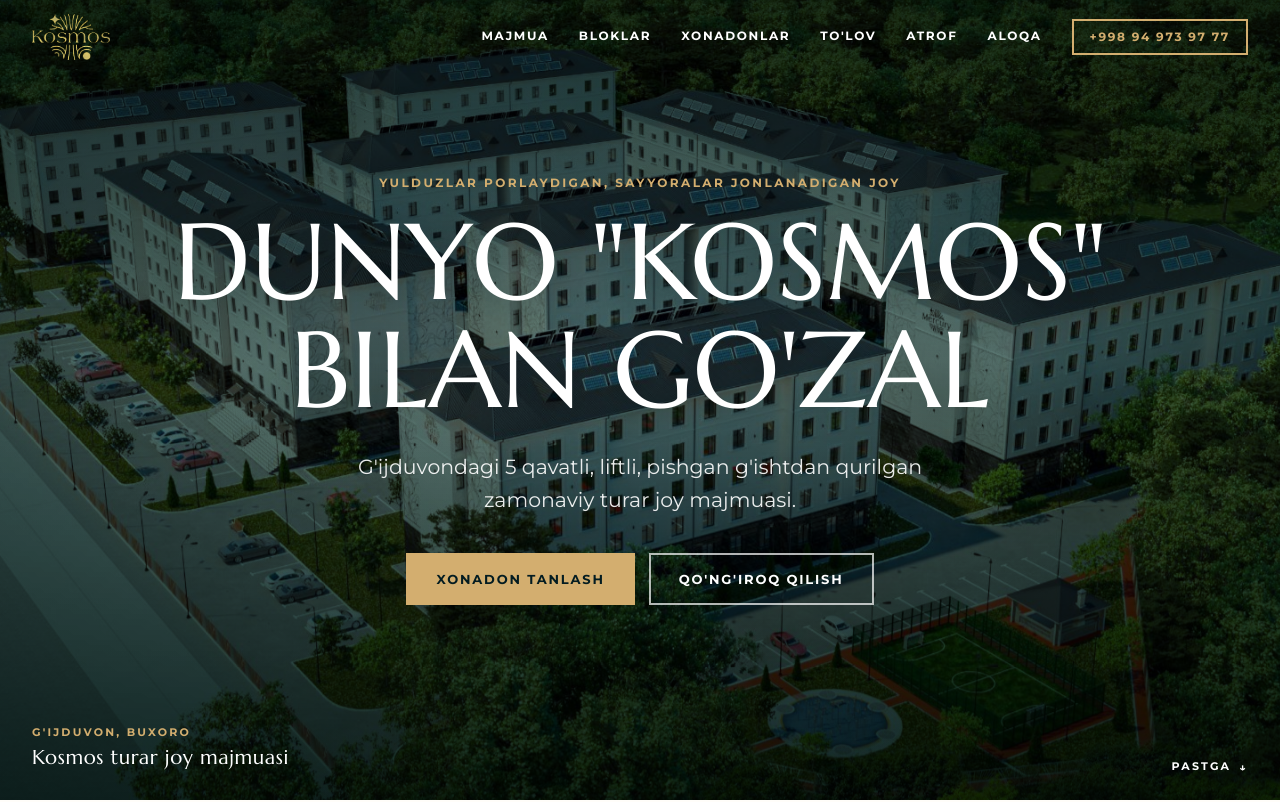
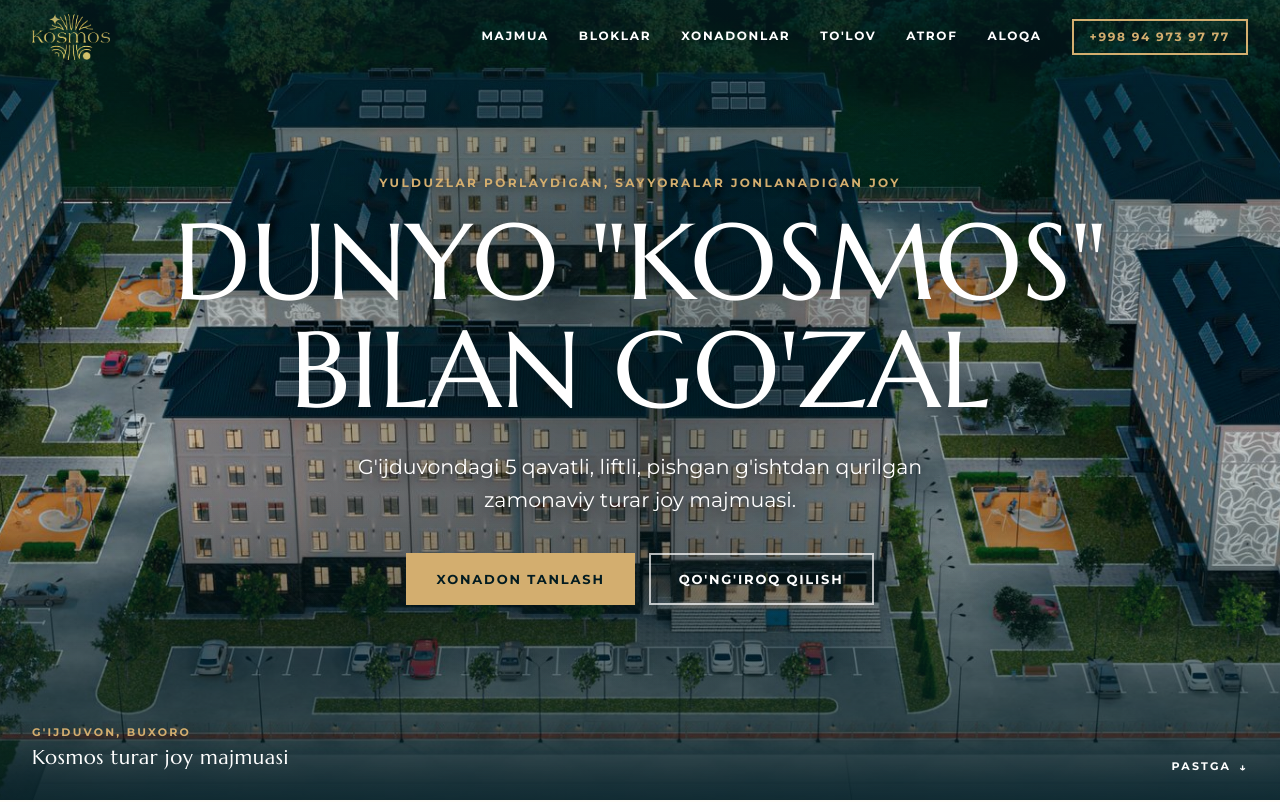
Before and after one commit to kosmostjm-boop/kosmos-sayt, a plain HTML site: page index.html in a window 1280 px wide. Shown: the top 802 px of the page. Drawn offline with Linux system fonts and the light colour scheme.

Commit message:
Add files via upload

```diff
--- a/index.html
+++ b/index.html
@@ -8,7 +8,7 @@
 <meta name="theme-color" content="#062F2B">
 <meta property="og:title" content="Kosmos turar joy majmuasi — G'ijduvon">
 <meta property="og:description" content="5 qavatli, liftli, pishgan g'ishtdan qurilgan uylar. 2 va 3 xonali xonadonlar.">
-<meta property="og:image" content="https://kosmostjm.uz/majmua.jpg">
+<meta property="og:image" content="https://kosmostjm.uz/kecha.jpg">
 <meta property="og:url" content="https://kosmostjm.uz/">
 <link rel="icon" href="logo-gold.png">
 <link rel="preconnect" href="https://fonts.googleapis.com">
@@ -38,7 +38,7 @@
 
   <!-- HERO -->
   <section class="hero">
-    <img class="hero__bg" src="majmua.jpg" alt="Kosmos turar joy majmuasining umumiy ko'rinishi">
+    <img class="hero__bg" src="kecha.jpg" alt="Kosmos turar joy majmuasi kechqurun: derazalarda chiroqlar yongan">
     <div class="hero__tint"></div>
     <div class="hero__content">
       <p class="eyebrow">Yulduzlar porlaydigan, sayyoralar jonlanadigan joy</p>
--- a/site.css
+++ b/site.css
@@ -63,11 +63,13 @@ a { color: inherit; }
 /* ---------- hero ---------- */
 .hero { position: relative; min-height: 100vh; min-height: 100svh; display: flex; align-items: center; justify-content: center; overflow: hidden; background: var(--deep); color: #fff; text-align: center; }
 .hero__bg { position: absolute; inset: 0; width: 100%; height: 100%; object-fit: cover; transform: scale(1.06); animation: drift 22s ease-out forwards; }
-.hero__tint { position: absolute; inset: 0; background: linear-gradient(180deg, rgba(6,47,43,.78) 0%, rgba(11,80,72,.55) 45%, rgba(4,31,28,.88) 100%); mix-blend-mode: multiply; }
-.hero__tint::after { content: ""; position: absolute; inset: 0; background: radial-gradient(ellipse at 50% 45%, rgba(4,31,28,0) 0%, rgba(4,31,28,.55) 100%); }
+/* Tungi rasm o'zi to'q — derazadagi chiroqlar ko'rinsin, matn esa o'qilsin */
+.hero__tint { position: absolute; inset: 0; background: linear-gradient(180deg, rgba(4,39,46,.55) 0%, rgba(4,39,46,.18) 40%, rgba(4,39,46,.25) 62%, rgba(3,28,33,.85) 100%); }
+.hero__tint::after { content: ""; position: absolute; inset: 0; background: radial-gradient(ellipse at 50% 48%, rgba(3,28,33,.45) 0%, rgba(3,28,33,0) 55%); }
 .hero__content { position: relative; z-index: 2; padding: 120px 24px 140px; max-width: 1100px; }
 .hero__title { font: 400 clamp(46px, 8.4vw, 128px)/1 var(--serif); text-transform: uppercase; margin: 0 0 26px; text-shadow: 0 4px 30px rgba(0,0,0,.25); }
-.hero__lead { font-size: clamp(17px, 1.6vw, 21px); max-width: 640px; margin: 0 auto 36px; color: rgba(255,255,255,.9); }
+.hero__lead { font-size: clamp(17px, 1.6vw, 21px); max-width: 640px; margin: 0 auto 36px; color: #fff; text-shadow: 0 2px 14px rgba(0,0,0,.7); }
+.hero .eyebrow { text-shadow: 0 2px 10px rgba(0,0,0,.6); }
 .hero__cta { display: flex; flex-wrap: wrap; gap: 14px; justify-content: center; }
 .hero__foot { position: absolute; z-index: 2; left: 0; right: 0; bottom: 0; display: flex; justify-content: space-between; align-items: flex-end; padding: 0 32px 28px; text-align: left; }
 .hero__place span { display: block; font: 700 11px/1 var(--cond); letter-spacing: .2em; text-transform: uppercase; color: var(--gold); margin-bottom: 6px; }
```
Also changed, not shown: kecha.jpg (added).
